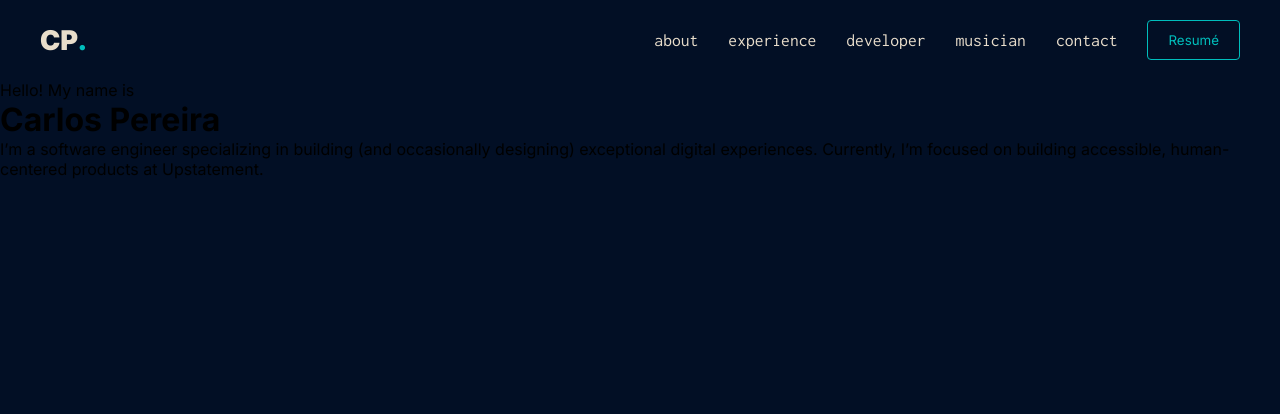
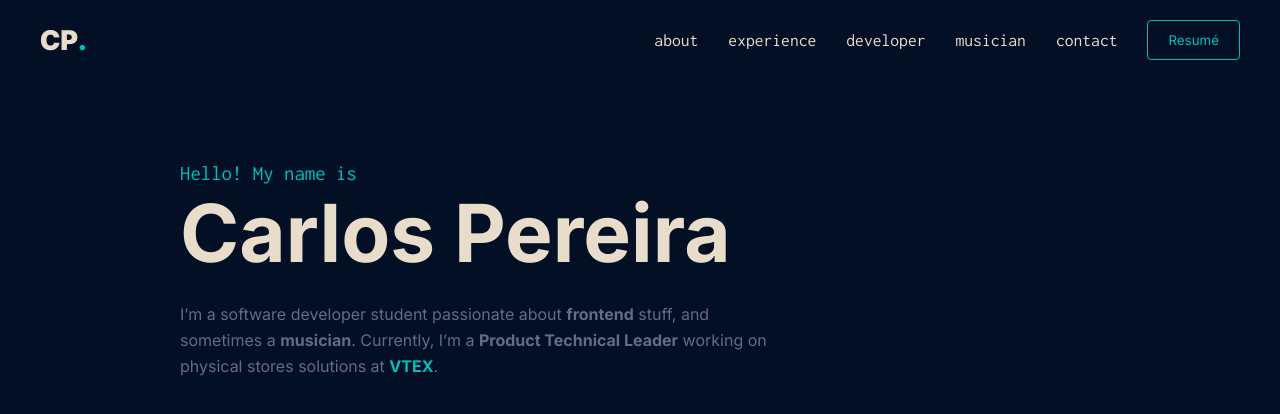
Before and after one commit to kdumagalhaes/hellocarlos, a Vue app: page / in a window 1280 px wide. Shown: the top 414 px of the page. Built offline with nearby package versions, Linux system fonts and the light colour scheme.

Commit message:
Finish Hero component

```diff
--- a/src/assets/css/_variables.scss
+++ b/src/assets/css/_variables.scss
@@ -12,6 +12,7 @@ $light-green: #00BEBC;
 $primary-green: #00615f;
 $light-yellow: #E8DDCB;
 $dark-blue: #020f25;
+$light-blue: #5d6e8b;
 // padding
 $safe-area-padding: 0 40px;
 // break points
--- a/src/components/Hero.vue
+++ b/src/components/Hero.vue
@@ -1,12 +1,15 @@
 <template>
-  <transition enter-active-class="animate__animated animate__fadeInUp" appear>
+  <transition enter-active-class="animate__animated animate__slideInUp" appear>
     <main class="hero">
       <p class="greeting">Hello! My name is</p>
       <h1 class="name">Carlos Pereira</h1>
       <p class="bio">
-        I’m a software engineer specializing in building (and occasionally
-        designing) exceptional digital experiences. Currently, I’m focused on
-        building accessible, human-centered products at Upstatement.
+        I’m a software developer student passionate about
+        <strong>frontend</strong> stuff, and sometimes a
+        <strong>musician</strong>. Currently, I’m a
+        <strong>Product Technical Leader</strong> working on physical stores
+        solutions at
+        <a href="https://vtex.com" target="_blank" class="link vtex">vtex</a>.
       </p>
     </main>
   </transition>
@@ -19,4 +22,50 @@ export default {
 </script>
 
 <style lang="scss" scoped>
+.hero {
+  display: flex;
+  flex-direction: column;
+  justify-content: center;
+  width: 100%;
+  height: 400px;
+  padding: 0 40px 0 180px;
+}
+
+.greeting {
+  color: $light-green;
+  font-family: $monospace;
+  font-size: 1.3rem;
+}
+
+.name,
+.bio {
+  color: $light-yellow;
+  margin-bottom: 20px;
+}
+
+.name {
+  font-size: 5rem;
+}
+
+.bio {
+  width: 100%;
+  max-width: 600px;
+  line-height: 26px;
+  color: $light-blue;
+}
+
+.link {
+  color: $light-green;
+  transition: color 0.3s;
+  font-weight: $bold;
+  text-decoration: none;
+
+  &:hover {
+    color: $light-yellow;
+  }
+}
+
+.vtex {
+  text-transform: uppercase;
+}
 </style>
```
